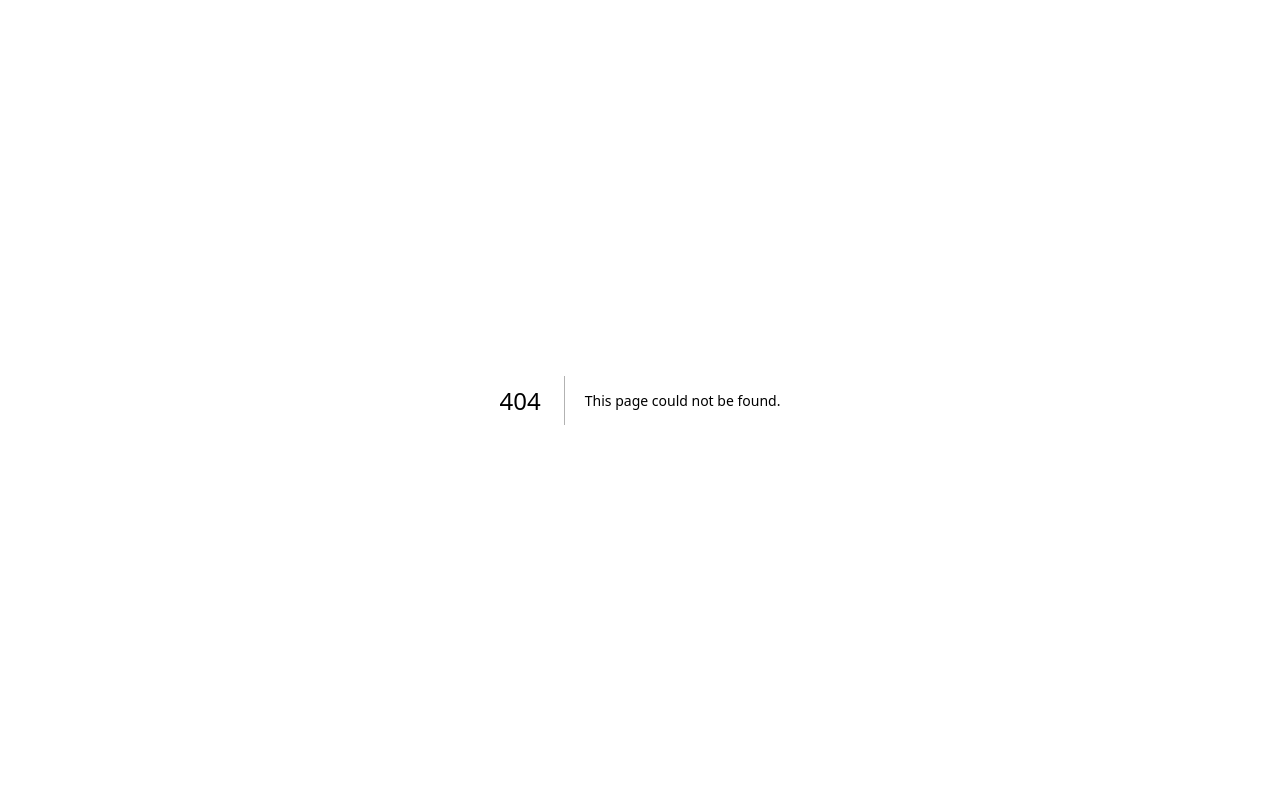
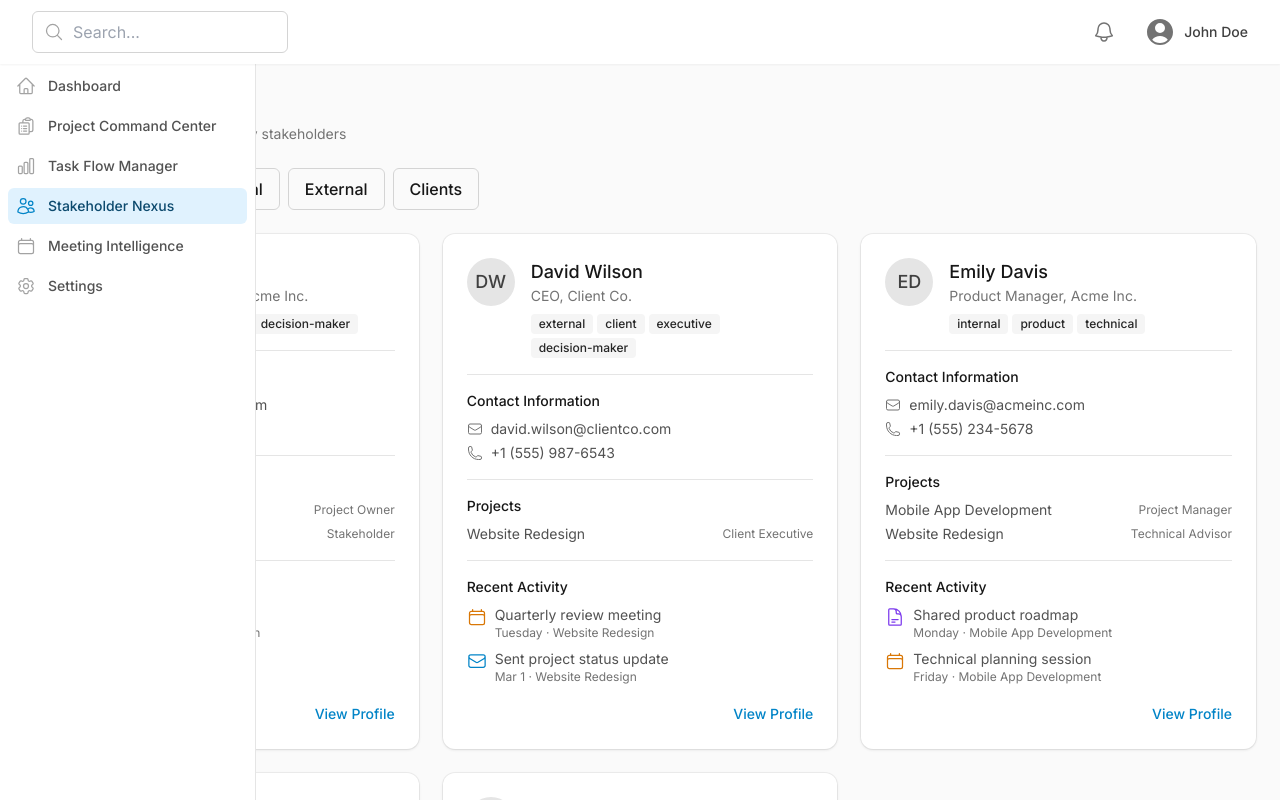
Before and after one commit to antwonjones02/Dashboard-Z, a Next.js app: page /stakeholders in a window 1280 px wide. Before the commit this address had no page. Built offline with nearby package versions, Linux system fonts and the light colour scheme.

Commit message:
Add stakeholders page

```diff
--- /dev/null
+++ b/pages/stakeholders.tsx
@@ -0,0 +1,209 @@
+import Head from 'next/head';
+import { useEffect, useState } from 'react';
+import Layout from '@/components/Layout';
+import { fetchStakeholders } from '@/services/api';
+import { EnvelopeIcon, PhoneIcon, CalendarIcon, DocumentTextIcon } from '@heroicons/react/24/outline';
+import { format, parseISO } from 'date-fns';
+
+export default function Stakeholders() {
+  const [stakeholders, setStakeholders] = useState([]);
+  const [loading, setLoading] = useState(true);
+  const [activeFilter, setActiveFilter] = useState('all');
+
+  useEffect(() => {
+    const loadStakeholders = async () => {
+      try {
+        const data = await fetchStakeholders();
+        setStakeholders(data);
+      } catch (error) {
+        console.error('Error loading stakeholders:', error);
+      } finally {
+        setLoading(false);
+      }
+    };
+
+    loadStakeholders();
+  }, []);
+
+  const getActivityIcon = (type: string) => {
+    switch (type) {
+      case 'email':
+        return <EnvelopeIcon className="h-5 w-5 text-primary-600 dark:text-primary-400" />;
+      case 'call':
+        return <PhoneIcon className="h-5 w-5 text-success-600 dark:text-success-400" />;
+      case 'meeting':
+        return <CalendarIcon className="h-5 w-5 text-warning-600 dark:text-warning-400" />;
+      case 'document':
+        return <DocumentTextIcon className="h-5 w-5 text-secondary-600 dark:text-secondary-400" />;
+      default:
+        return null;
+    }
+  };
+
+  const formatDate = (dateString: string) => {
+    const date = parseISO(dateString);
+    const now = new Date();
+    const diffInDays = Math.floor((now.getTime() - date.getTime()) / (1000 * 60 * 60 * 24));
+
+    if (diffInDays === 0) {
+      return 'Today';
+    } else if (diffInDays === 1) {
+      return 'Yesterday';
+    } else if (diffInDays < 7) {
+      return format(date, 'EEEE');
+    } else {
+      return format(date, 'MMM d');
+    }
+  };
+
+  const filteredStakeholders = stakeholders.filter((stakeholder: any) => {
+    if (activeFilter === 'all') return true;
+    if (activeFilter === 'internal') return stakeholder.tags.includes('internal');
+    if (activeFilter === 'external') return stakeholder.tags.includes('external');
+    if (activeFilter === 'client') return stakeholder.tags.includes('client');
+    return true;
+  });
+
+  return (
+    <>
+      <Head>
+        <title>Stakeholder Nexus | Workflow Nexus</title>
+        <meta name="description" content="Manage your relationships with key stakeholders" />
+        <meta name="viewport" content="width=device-width, initial-scale=1" />
+        <link rel="icon" href="/favicon.ico" />
+      </Head>
+      <Layout>
+        <div className="space-y-6">
+          <div>
+            <h1 className="text-2xl font-bold text-neutral-900 dark:text-neutral-100">Stakeholder Nexus</h1>
+            <p className="mt-1 text-sm text-neutral-500 dark:text-neutral-400">
+              Manage your relationships with key stakeholders
+            </p>
+          </div>
+
+          {/* Stakeholder filters */}
+          <div className="flex flex-wrap gap-2">
+            <button
+              className={`btn ${activeFilter === 'all' ? 'btn-primary' : 'btn-outline'}`}
+              onClick={() => setActiveFilter('all')}
+            >
+              All Stakeholders
+            </button>
+            <button
+              className={`btn ${activeFilter === 'internal' ? 'btn-primary' : 'btn-outline'}`}
+              onClick={() => setActiveFilter('internal')}
+            >
+              Internal
+            </button>
+            <button
+              className={`btn ${activeFilter === 'external' ? 'btn-primary' : 'btn-outline'}`}
+              onClick={() => setActiveFilter('external')}
+            >
+              External
+            </button>
+            <button
+              className={`btn ${activeFilter === 'client' ? 'btn-primary' : 'btn-outline'}`}
+              onClick={() => setActiveFilter('client')}
+            >
+              Clients
+            </button>
+          </div>
+
+          {/* Stakeholders grid */}
+          <div className="grid grid-cols-1 gap-6 md:grid-cols-2 lg:grid-cols-3">
+            {loading ? (
+              <p>Loading stakeholders...</p>
+            ) : (
+              filteredStakeholders.map((stakeholder: any) => (
+                <div key={stakeholder.id} className="card overflow-hidden">
+                  <div className="p-6">
+                    <div className="flex items-start space-x-4">
+                      <div className="flex-shrink-0">
+                        <div className="h-12 w-12 rounded-full bg-neutral-200 dark:bg-neutral-700 flex items-center justify-center text-neutral-700 dark:text-neutral-300 text-lg font-medium">
+                          {stakeholder.name.split(' ').map((n: string) => n[0]).join('')}
+                        </div>
+                      </div>
+                      <div className="min-w-0 flex-1">
+                        <h3 className="text-lg font-medium text-neutral-900 dark:text-neutral-100">{stakeholder.name}</h3>
+                        <p className="text-sm text-neutral-500 dark:text-neutral-400">
+                          {stakeholder.role}, {stakeholder.company}
+                        </p>
+                        <div className="mt-2 flex flex-wrap gap-1">
+                          {stakeholder.tags.map((tag: string) => (
+                            <span
+                              key={tag}
+                              className="inline-flex items-center px-2 py-0.5 rounded text-xs font-medium bg-neutral-100 text-neutral-800 dark:bg-neutral-800 dark:text-neutral-200"
+                            >
+                              {tag}
+                            </span>
+                          ))}
+                        </div>
+                      </div>
+                    </div>
+
+                    <div className="mt-4 border-t border-neutral-200 dark:border-neutral-700 pt-4">
+                      <h4 className="text-sm font-medium text-neutral-900 dark:text-neutral-100 mb-2">Contact Information</h4>
+                      <div className="space-y-1">
+                        {stakeholder.contact.email && (
+                          <div className="flex items-center text-sm">
+                            <EnvelopeIcon className="h-4 w-4 text-neutral-500 dark:text-neutral-400 mr-2" />
+                            <span className="text-neutral-600 dark:text-neutral-400">{stakeholder.contact.email}</span>
+                          </div>
+                        )}
+                        {stakeholder.contact.phone && (
+                          <div className="flex items-center text-sm">
+                            <PhoneIcon className="h-4 w-4 text-neutral-500 dark:text-neutral-400 mr-2" />
+                            <span className="text-neutral-600 dark:text-neutral-400">{stakeholder.contact.phone}</span>
+                          </div>
+                        )}
+                      </div>
+                    </div>
+
+                    <div className="mt-4 border-t border-neutral-200 dark:border-neutral-700 pt-4">
+                      <h4 className="text-sm font-medium text-neutral-900 dark:text-neutral-100 mb-2">Projects</h4>
+                      <div className="space-y-1">
+                        {stakeholder.projects.map((project: any) => (
+                          <div key={project.id} className="flex justify-between items-center text-sm">
+                            <span className="text-neutral-600 dark:text-neutral-400">{project.title}</span>
+                            <span className="text-xs text-neutral-500 dark:text-neutral-500">{project.role}</span>
+                          </div>
+                        ))}
+                      </div>
+                    </div>
+
+                    {stakeholder.recentActivity && stakeholder.recentActivity.length > 0 && (
+                      <div className="mt-4 border-t border-neutral-200 dark:border-neutral-700 pt-4">
+                        <h4 className="text-sm font-medium text-neutral-900 dark:text-neutral-100 mb-2">Recent Activity</h4>
+                        <div className="space-y-2">
+                          {stakeholder.recentActivity.slice(0, 2).map((activity: any) => (
+                            <div key={activity.id} className="flex items-start space-x-2">
+                              <div className="mt-0.5">
+                                {getActivityIcon(activity.type)}
+                              </div>
+                              <div className="min-w-0 flex-1">
+                                <p className="text-sm text-neutral-600 dark:text-neutral-400">{activity.description}</p>
+                                <p className="text-xs text-neutral-500 dark:text-neutral-500">
+                                  {formatDate(activity.date)} · {activity.project.title}
+                                </p>
+                              </div>
+                            </div>
+                          ))}
+                        </div>
+                      </div>
+                    )}
+
+                    <div className="mt-4 text-right">
+                      <button className="text-sm text-primary-600 hover:text-primary-700 dark:text-primary-400 dark:hover:text-primary-300 font-medium">
+                        View Profile
+                      </button>
+                    </div>
+                  </div>
+                </div>
+              ))
+            )}
+          </div>
+        </div>
+      </Layout>
+    </>
+  );
+}
```
